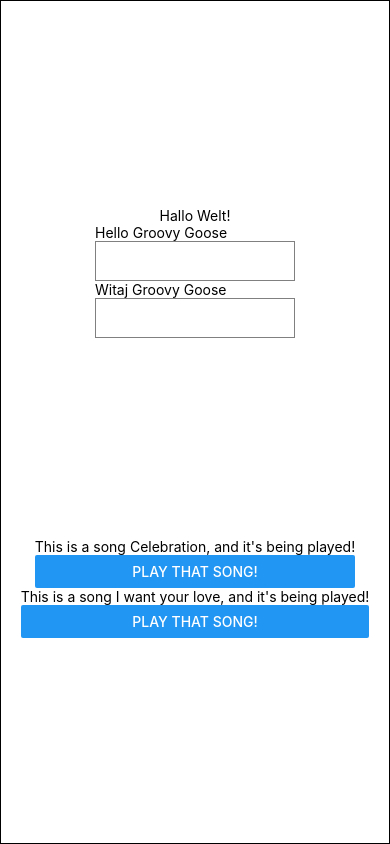
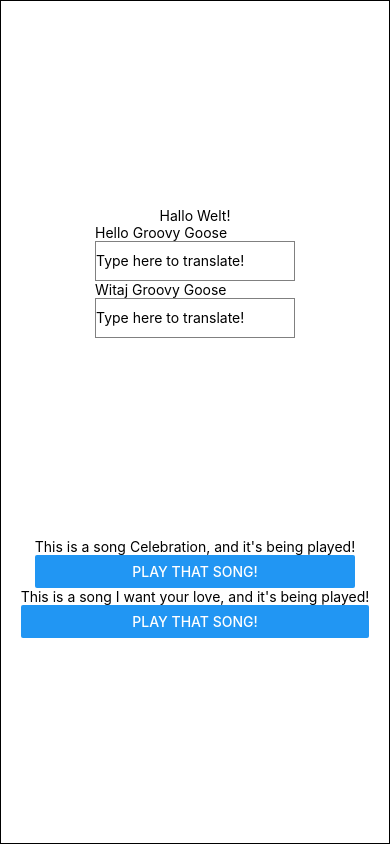
Before and after one commit to RadekKosiada/react-native-first-app, a React Native app: screen / in a window 390 px wide. Built offline with nearby package versions, Linux system fonts and the light colour scheme.

Commit message:
Adjust input

```diff
--- a/App.js
+++ b/App.js
@@ -7,11 +7,22 @@ const getFullName = (firstName, secondName) => {
 }
 
 const PresentationAndInput = (props) => {
+  const [text, setText] = useState('');
+
 
   return (
     <View>
       <Text>{props.greeting} {getFullName('Groovy', 'Goose')}</Text>
-      <TextInput style={styles.input}/>
+      <TextInput
+      style={styles.input}
+      placeholder="Type here to translate!"
+      onChangeText={text => setText(text)}
+      // https://scriptverse.academy/tutorials/reactjs-defaultvalue-value.html
+      defaultValue={text}
+      />
+      <Text>
+        {text}
+      </Text>
     </View>
   )
 }
```
